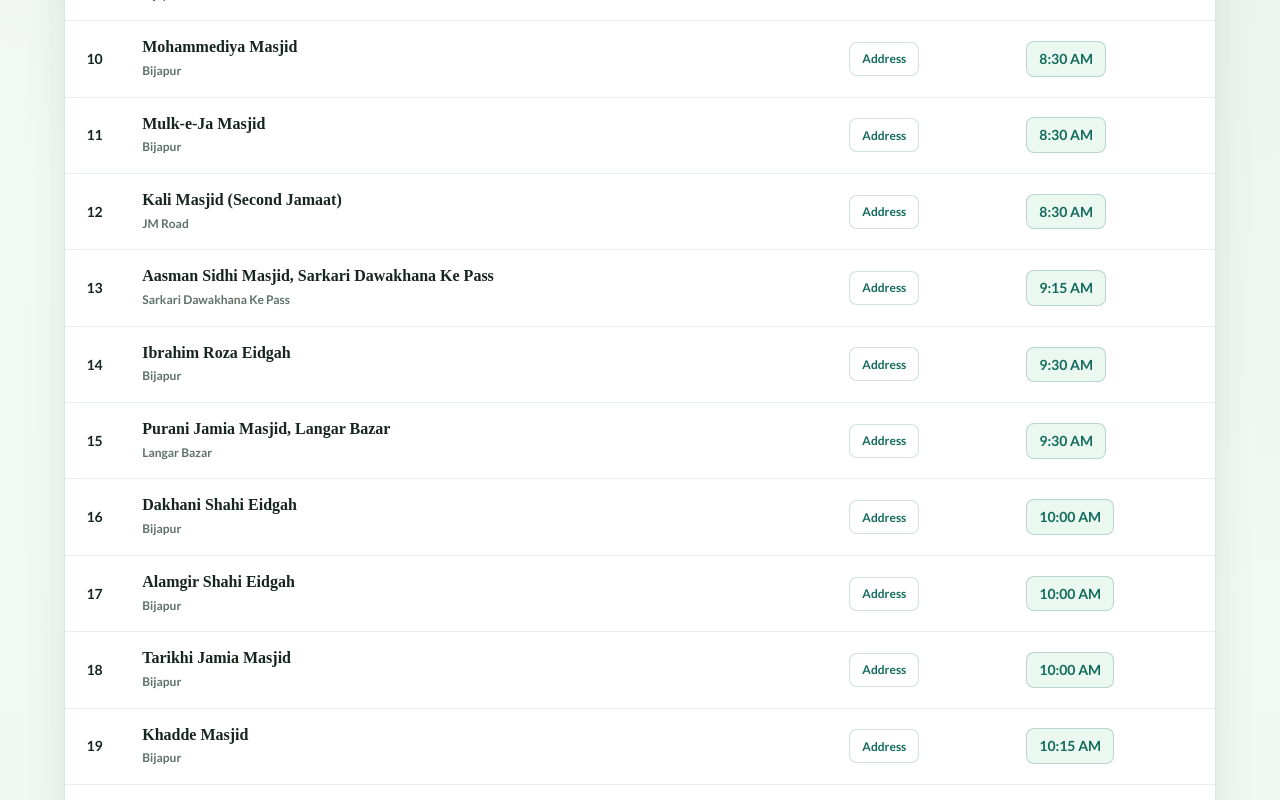
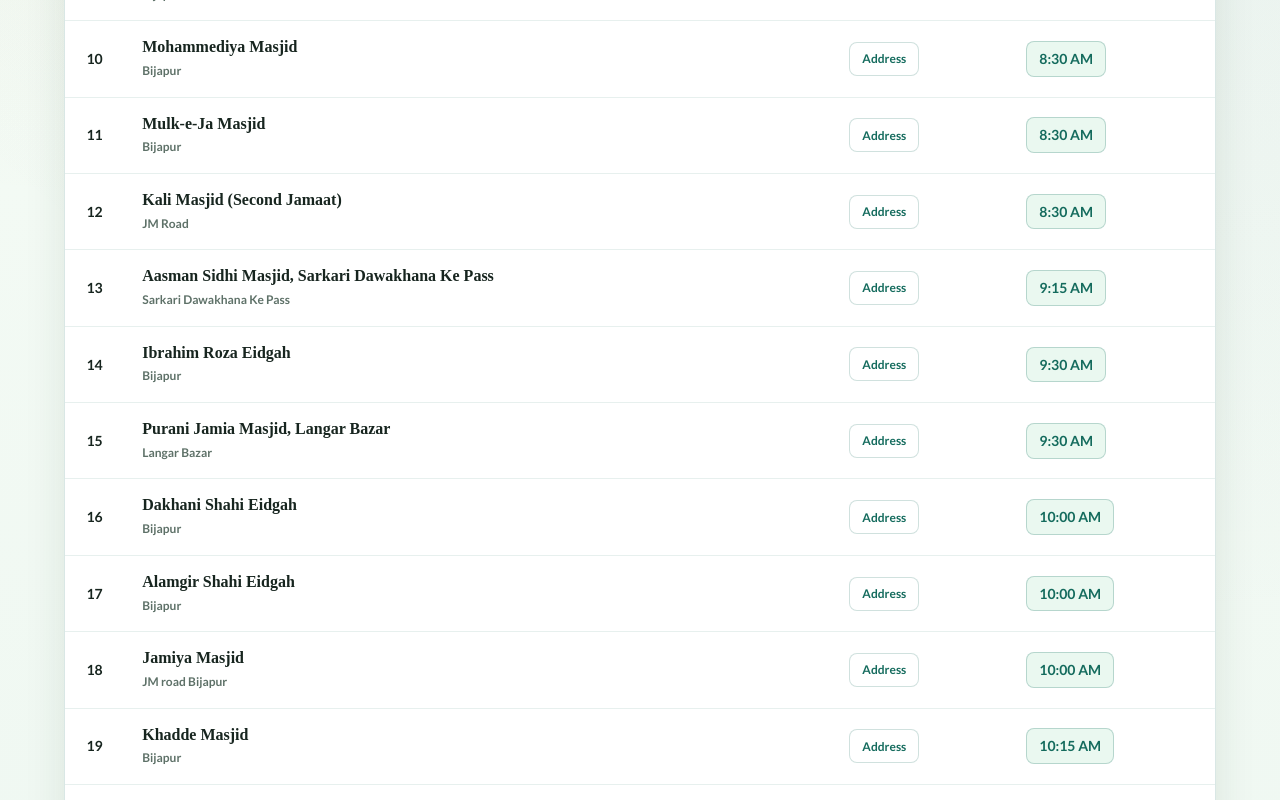
Before and after one commit to sadiqhawaldarr/Tracker_app, a React (Create React App) app: page / in a window 1280 px wide. Shown: the part 1480-2280 px from the top of the page. Built offline with nearby package versions, Linux system fonts and the light colour scheme.

Commit message:
Latest update

```diff
--- a/src/data/masjids.js
+++ b/src/data/masjids.js
@@ -32,7 +32,7 @@ const EID_MASJIDS = [
   ['Purani Jamia Masjid, Langar Bazar', 'Langar Bazar', 'Purani Jamia Masjid, Langar Bazar, Bijapur', '09:30'],
   ['Dakhani Shahi Eidgah', 'Bijapur', 'Dakhani Shahi Eidgah, Bijapur', '10:00'],
   ['Alamgir Shahi Eidgah', 'Bijapur', 'Alamgir Shahi Eidgah, Bijapur', '10:00'],
-  ['Tarikhi Jamia Masjid', 'Bijapur', 'Tarikhi Jamia Masjid, Bijapur', '10:00'],
+  ['Jamiya Masjid', 'JM road Bijapur', 'Tarikhi Jamia Masjid, JM Road Bijapur', '10:00'],
   ['Khadde Masjid', 'Bijapur', 'Khadde Masjid, Bijapur', '10:15'],
   ['Masjid-e-Umar farooq', 'Ahmed colony ram nagar road', 'Ahmed colony ram nagar road, Bijapur', '07:00'],
   ['Sakaf Roza Eidgah', 'Urdu School No 4', 'Urdu School No 4, Bijapur', '07:15'],
@@ -70,6 +70,7 @@ const EID_MASJIDS = [
   ['Afzal masjid', 'Qureshi colony', 'Qureshi colony, Bijapur', '09:00'],
   ['itagi(mansoor) masjid', 'itagi colony behind itagi petrol pump', 'itagi colony behind itagi petrol pump, Bijapur', '07:15'],
   ['Taiyaba Masjid', 'Mahiboob nagar', 'Mahiboob nagar, Bijapur', '07:30'],
+  ['Al amaan Masjid', 'Bijapur', 'Bijapur, Bijapur', '6:20'],
 ];
 
 const MASJID_NAME_TRANSLATIONS = [
```
